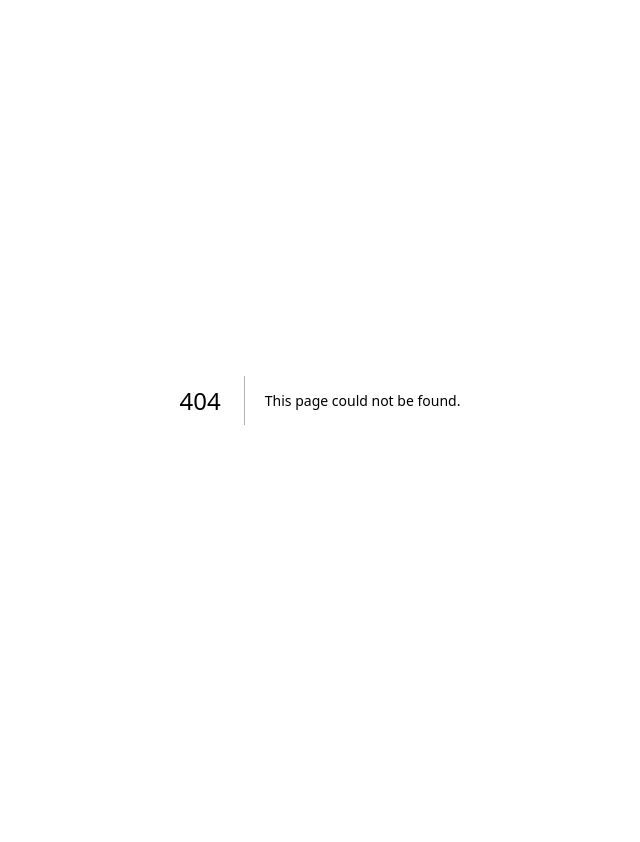
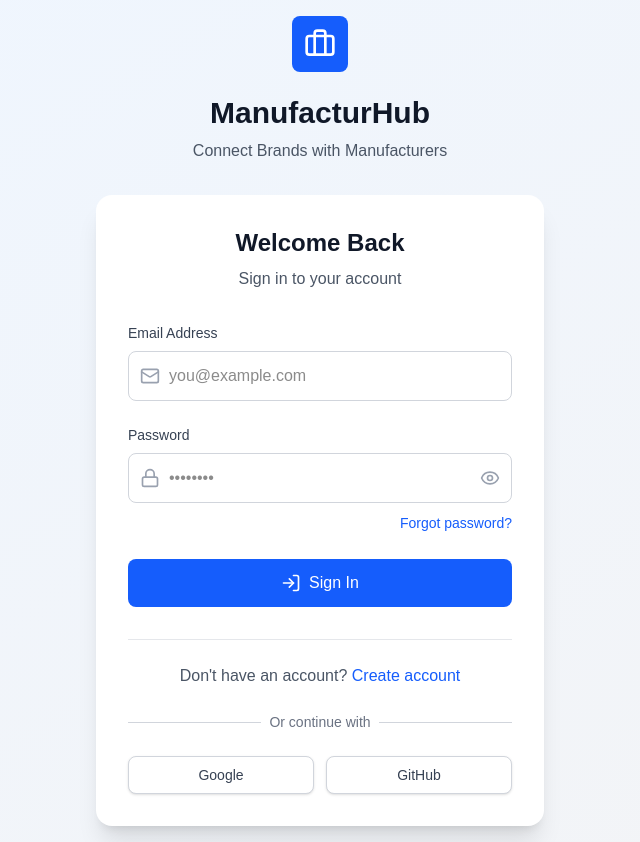
Before and after one commit to imran-farooq7/ali-baba-clone, a Next.js app: page /login in a window 1280 px wide. Before the commit this address had no page. Shown: the whole page, without its empty margins (320-960 px from the left). Before the commit the page ends 800 px from the top, so only its background shows below. Built offline with nearby package versions, Linux system fonts and the light colour scheme; no server answers.

Commit message:
login page added

```diff
--- /dev/null
+++ b/app/(auth)/login/page.tsx
@@ -0,0 +1,12 @@
+// app/(auth)/login/page.tsx
+import LoginForm from "@/components/auth/LoginForm";
+import { Metadata } from "next";
+
+export const metadata: Metadata = {
+  title: "Sign In - ManufacturHub",
+  description: "Sign in to your ManufacturHub account",
+};
+
+export default function LoginPage() {
+  return <LoginForm />;
+}
```
